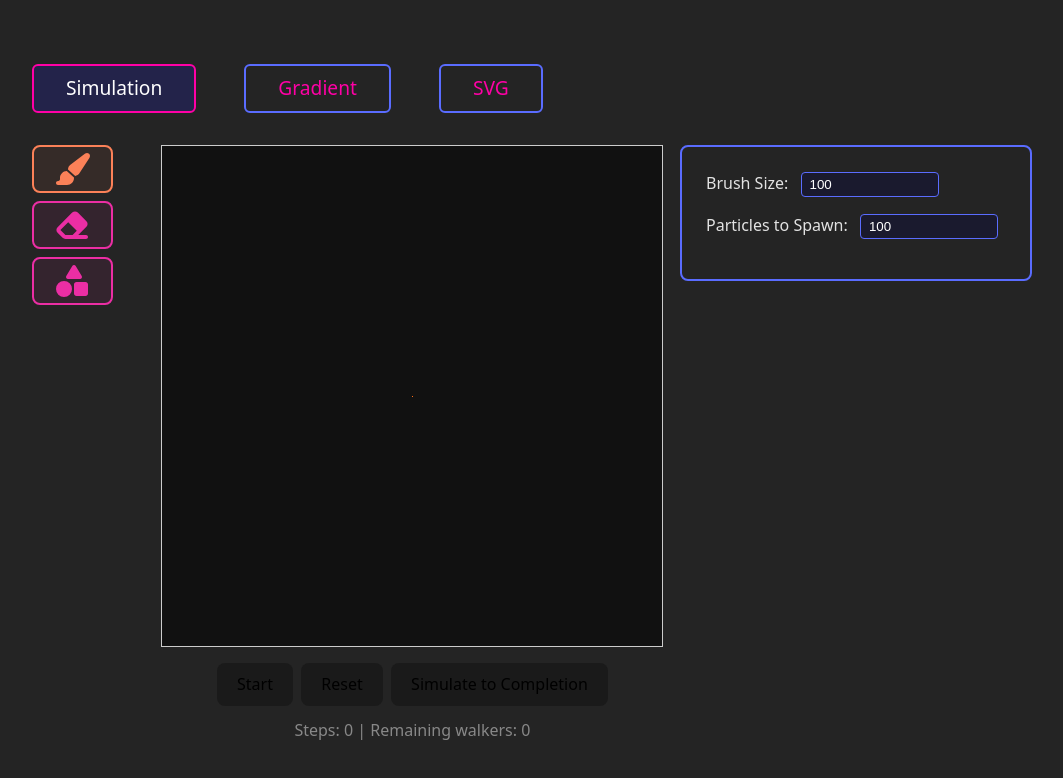
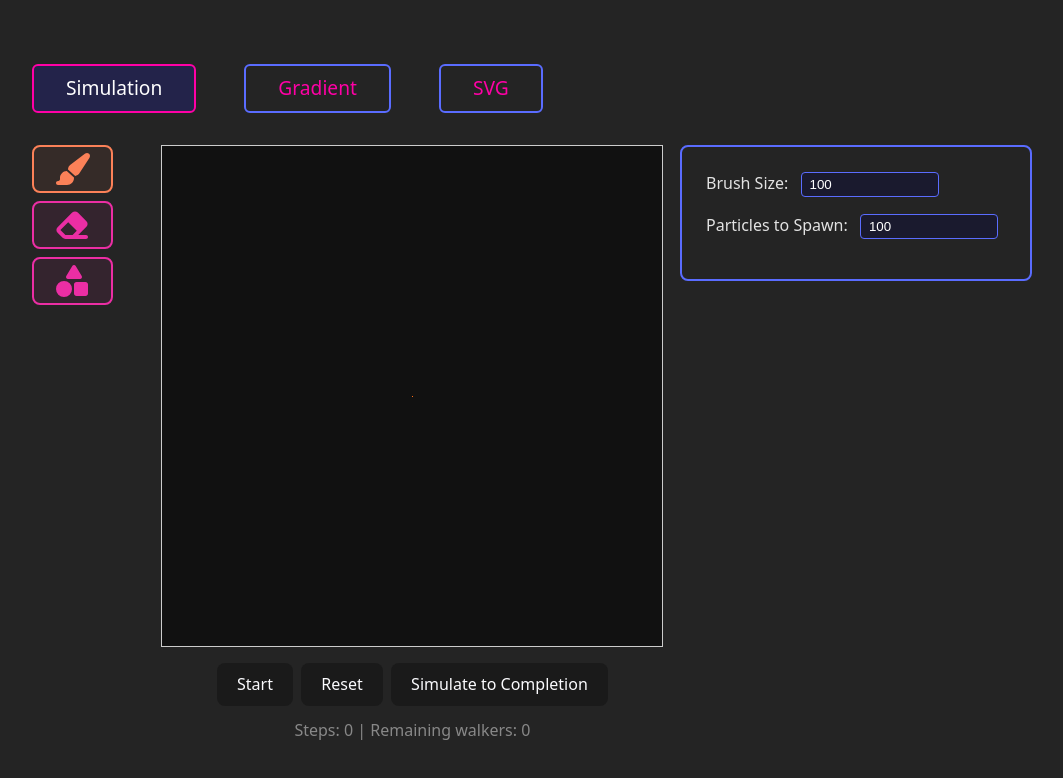
Before and after one commit to chriswininger/DLA-Studio-2025, a React (Vite) app: page /DLA-Studio-2025/simple-2d-animated-dla in a window 1280 px wide. Shown: the top 778 px of the page, without its empty margins (108-1171 px from the left). Built offline with nearby package versions, Linux system fonts and the light colour scheme.

Commit message:
fix light dark issues

```diff
--- a/src/index.css
+++ b/src/index.css
@@ -3,7 +3,7 @@
   line-height: 1.5;
   font-weight: 400;
 
-  color-scheme: light dark;
+  color-scheme: dark;
   color: rgba(255, 255, 255, 0.87);
   background-color: #242424;
 
@@ -46,6 +46,7 @@ button {
   font-weight: 500;
   font-family: inherit;
   background-color: #1a1a1a;
+  color: rgb(251, 251, 254);
   cursor: pointer;
   transition: border-color 0.25s;
 }
```
